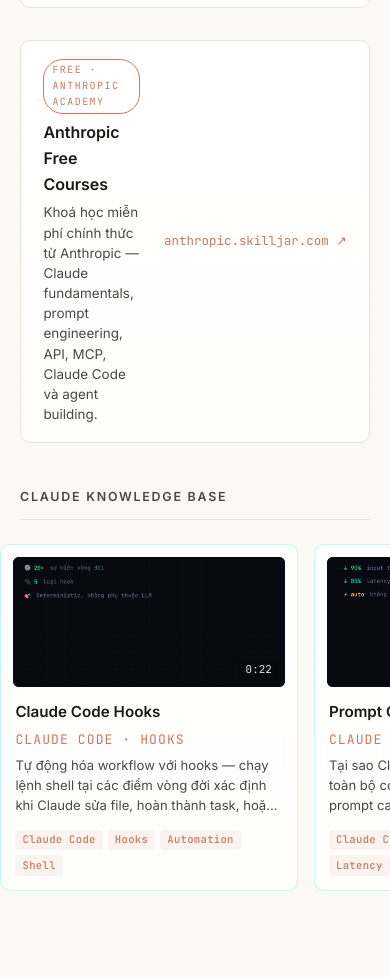
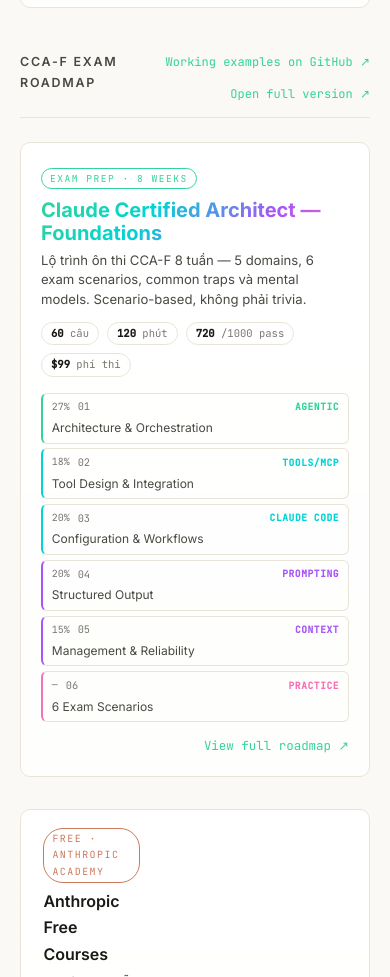
Before and after one commit to hueanmy/hueanmy.github.io, an Astro site: page / in a window 390 px wide. Shown: the part 1252-2229 px from the top of the page. Built offline with nearby package versions, Linux system fonts and the light colour scheme; Astro itself is replaced by a stand-in of ours.

Commit message:
Add CCA-F Study Roadmap card to Learn section
Mirrors ClaudeRoadmap card style with green→cyan→purple→pink palette and
exam-meta chips (60 câu / 120 min / 720 pass / $99). Static roadmap HTML
served at /cca-f-roadmap.html.

```diff
--- /dev/null
+++ b/src/components/CCAFRoadmap.astro
@@ -0,0 +1,300 @@
+---
+const phases = [
+  { num: '01', label: 'Agentic', title: 'Architecture & Orchestration', weight: '27%', color: 'green' },
+  { num: '02', label: 'Tools/MCP', title: 'Tool Design & Integration', weight: '18%', color: 'cyan' },
+  { num: '03', label: 'Claude Code', title: 'Configuration & Workflows', weight: '20%', color: 'cyan' },
+  { num: '04', label: 'Prompting', title: 'Structured Output', weight: '20%', color: 'purple' },
+  { num: '05', label: 'Context', title: 'Management & Reliability', weight: '15%', color: 'purple' },
+  { num: '06', label: 'Practice', title: '6 Exam Scenarios', weight: '—', color: 'pink' },
+];
+
+const meta = [
+  { k: '60', v: 'câu' },
+  { k: '120', v: 'phút' },
+  { k: '720', v: '/1000 pass' },
+  { k: '$99', v: 'phí thi' },
+];
+---
+
+<section id="ccaf-roadmap" class="roadmap-section">
+  <div class="section-head">
+    <h2>CCA-F Exam Roadmap</h2>
+    <div class="head-actions">
+      <a class="open-full" href="https://github.com/hueanmy/cca-f-roadmap" target="_blank" rel="noopener">
+        Working examples on GitHub ↗
+      </a>
+      <a class="open-full" href="/cca-f-roadmap.html" target="_blank" rel="noopener">
+        Open full version ↗
+      </a>
+    </div>
+  </div>
+
+  <a class="roadmap-card" href="/cca-f-roadmap.html" target="_blank" rel="noopener">
+    <div class="card-head">
+      <span class="badge">Exam Prep · 8 weeks</span>
+      <h3 class="title">Claude Certified Architect — Foundations</h3>
+      <p class="tagline">
+        Lộ trình ôn thi CCA-F 8 tuần — 5 domains, 6 exam scenarios, common
+        traps và mental models. Scenario-based, không phải trivia.
+      </p>
+      <ul class="meta">
+        {meta.map((m) => (
+          <li><strong>{m.k}</strong> {m.v}</li>
+        ))}
+      </ul>
+    </div>
+
+    <ol class="phases">
+      {phases.map((p) => (
+        <li class={`phase phase-${p.color}`}>
+          <span class="phase-num">{p.num}</span>
+          <span class="phase-label">{p.label}</span>
+          <span class="phase-title">{p.title}</span>
+          <span class="phase-weight">{p.weight}</span>
+        </li>
+      ))}
+    </ol>
+
+    <div class="cta">View full roadmap ↗</div>
+  </a>
+</section>
+
+<style>
+  .roadmap-section {
+    --rm-cyan: #00d4d4;
+    --rm-purple: #a855f7;
+    --rm-pink: #f472b6;
+    --rm-yellow: #fbbf24;
+    --rm-green: #34d399;
+    margin-top: 2.75rem;
+  }
+
+  .section-head {
+    display: flex;
+    align-items: baseline;
+    justify-content: space-between;
+    gap: 1rem;
+    margin-bottom: 1.5rem;
+    padding-bottom: 0.75rem;
+    border-bottom: 1px solid var(--border);
+  }
+
+  .head-actions {
+    display: flex;
+    gap: 1.25rem;
+    flex-wrap: wrap;
+    justify-content: flex-end;
+  }
+
+  @media (max-width: 520px) {
+    .head-actions {
+      gap: 0.75rem;
+      font-size: 0.72rem;
+    }
+  }
+
+  .section-head h2 {
+    font-size: 0.78rem;
+    font-weight: 600;
+    text-transform: uppercase;
+    letter-spacing: 0.14em;
+    color: var(--fg-dim);
+    margin: 0;
+  }
+
+  .open-full {
+    font-family: var(--font-mono);
+    font-size: 0.75rem;
+    color: var(--rm-green);
+    white-space: nowrap;
+    transition: color 150ms ease;
+  }
+
+  .open-full:hover {
+    color: var(--rm-pink);
+  }
+
+  .roadmap-card {
+    display: block;
+    background: linear-gradient(180deg, var(--bg-raised), var(--card-tint));
+    border: 1px solid var(--border);
+    border-radius: var(--radius);
+    padding: 1.25rem;
+    color: inherit;
+    transition:
+      border-color 200ms ease,
+      transform 200ms ease,
+      box-shadow 200ms ease;
+  }
+
+  .roadmap-card:hover {
+    border-color: rgba(244, 114, 182, 0.5);
+    transform: translateY(-2px);
+    box-shadow:
+      0 0 0 1px rgba(244, 114, 182, 0.15),
+      0 8px 30px rgba(52, 211, 153, 0.06),
+      0 2px 10px rgba(244, 114, 182, 0.08);
+  }
+
+  .card-head {
+    margin-bottom: 1rem;
+  }
+
+  .badge {
+    display: inline-block;
+    font-family: var(--font-mono);
+    font-size: 0.6rem;
+    color: var(--rm-green);
+    border: 1px solid var(--rm-green);
+    padding: 2px 8px;
+    border-radius: 20px;
+    margin-bottom: 0.6rem;
+    letter-spacing: 1.5px;
+    text-transform: uppercase;
+  }
+
+  .title {
+    font-size: 1.25rem;
+    font-weight: 700;
+    line-height: 1.15;
+    background: linear-gradient(
+      135deg,
+      var(--rm-green) 0%,
+      var(--rm-cyan) 35%,
+      var(--rm-purple) 70%,
+      var(--rm-pink) 100%
+    );
+    -webkit-background-clip: text;
+    -webkit-text-fill-color: transparent;
+    background-clip: text;
+    margin-bottom: 0.35rem;
+  }
+
+  .tagline {
+    color: var(--fg-dim);
+    font-size: 0.82rem;
+    line-height: 1.5;
+    margin-bottom: 0.75rem;
+  }
+
+  .meta {
+    list-style: none;
+    padding: 0;
+    margin: 0;
+    display: flex;
+    gap: 0.5rem;
+    flex-wrap: wrap;
+  }
+
+  .meta li {
+    font-family: var(--font-mono);
+    font-size: 0.66rem;
+    color: var(--fg-muted);
+    border: 1px solid var(--border);
+    border-radius: 20px;
+    padding: 2px 9px;
+  }
+
+  .meta strong {
+    color: var(--fg);
+    font-weight: 600;
+  }
+
+  .phases {
+    list-style: none;
+    padding: 0;
+    margin: 1rem 0 0.85rem;
+    display: grid;
+    grid-template-columns: repeat(2, 1fr);
+    gap: 0.3rem 0.5rem;
+  }
+
+  .phase {
+    display: grid;
+    grid-template-columns: auto auto 1fr auto;
+    align-items: center;
+    gap: 0.5rem;
+    padding: 0.3rem 0.55rem;
+    border: 1px solid var(--border);
+    border-radius: 6px;
+    font-size: 0.75rem;
+    transition: border-color 0.2s, background 0.2s;
+  }
+
+  .phase:hover {
+    background: var(--accent-soft);
+  }
+
+  .phase-num {
+    font-family: var(--font-mono);
+    font-size: 0.65rem;
+    color: var(--fg-muted);
+  }
+
+  .phase-label {
+    font-family: var(--font-mono);
+    font-size: 0.6rem;
+    text-transform: uppercase;
+    letter-spacing: 0.06em;
+    font-weight: 600;
+  }
+
+  .phase-title {
+    color: var(--fg);
+    font-size: 0.74rem;
+    white-space: nowrap;
+    overflow: hidden;
+    text-overflow: ellipsis;
+  }
+
+  .phase-weight {
+    font-family: var(--font-mono);
+    font-size: 0.62rem;
+    color: var(--fg-muted);
+  }
+
+  .phase-cyan { border-left: 2px solid var(--rm-cyan); }
+  .phase-cyan .phase-label { color: var(--rm-cyan); }
+  .phase-purple { border-left: 2px solid var(--rm-purple); }
+  .phase-purple .phase-label { color: var(--rm-purple); }
+  .phase-yellow { border-left: 2px solid var(--rm-yellow); }
+  .phase-yellow .phase-label { color: var(--rm-yellow); }
+  .phase-green { border-left: 2px solid var(--rm-green); }
+  .phase-green .phase-label { color: var(--rm-green); }
+  .phase-pink { border-left: 2px solid var(--rm-pink); }
+  .phase-pink .phase-label { color: var(--rm-pink); }
+
+  .cta {
+    text-align: right;
+    font-family: var(--font-mono);
+    font-size: 0.78rem;
+    color: var(--rm-green);
+    transition: color 150ms ease;
+  }
+
+  .roadmap-card:hover .cta {
+    color: var(--rm-pink);
+  }
+
+  @media (max-width: 720px) {
+    .phases {
+      grid-template-columns: 1fr;
+    }
+  }
+
+  @media (max-width: 520px) {
+    .phase {
+      grid-template-columns: auto 1fr auto;
+      row-gap: 0.15rem;
+    }
+    .phase-title {
+      grid-column: 1 / -1;
+      color: var(--fg-dim);
+      font-size: 0.75rem;
+      white-space: normal;
+    }
+    .phase-weight {
+      grid-row: 1;
+    }
+  }
+</style>
--- a/src/pages/index.astro
+++ b/src/pages/index.astro
@@ -3,6 +3,7 @@
 import Layout from '../layouts/Layout.astro';
 import Hero from '../components/Hero.astro';
 import ClaudeRoadmap from '../components/ClaudeRoadmap.astro';
+import CCAFRoadmap from '../components/CCAFRoadmap.astro';
 import SectionNav from '../components/SectionNav.astro';
 import ExtensionCard from '../components/ExtensionCard.astro';
 import ProjectCard from '../components/ProjectCard.astro';
@@ -47,6 +48,8 @@
       </div>
 
       <ClaudeRoadmap />
+
+      <CCAFRoadmap />
 
       <section id="anthropic-courses">
         <a
```
Also changed, not shown: public/cca-f-roadmap.html (added, +362 -0 lines).
